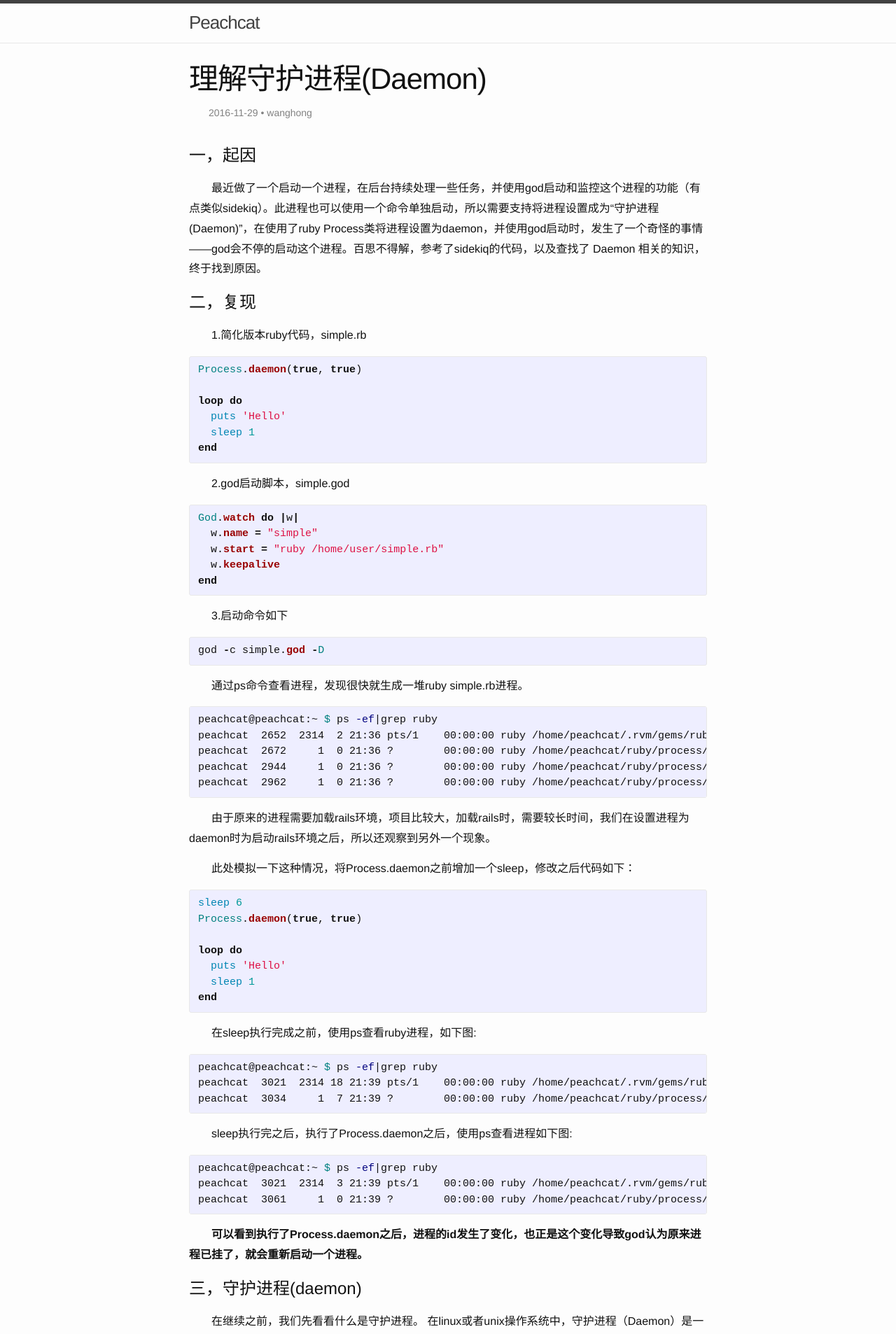
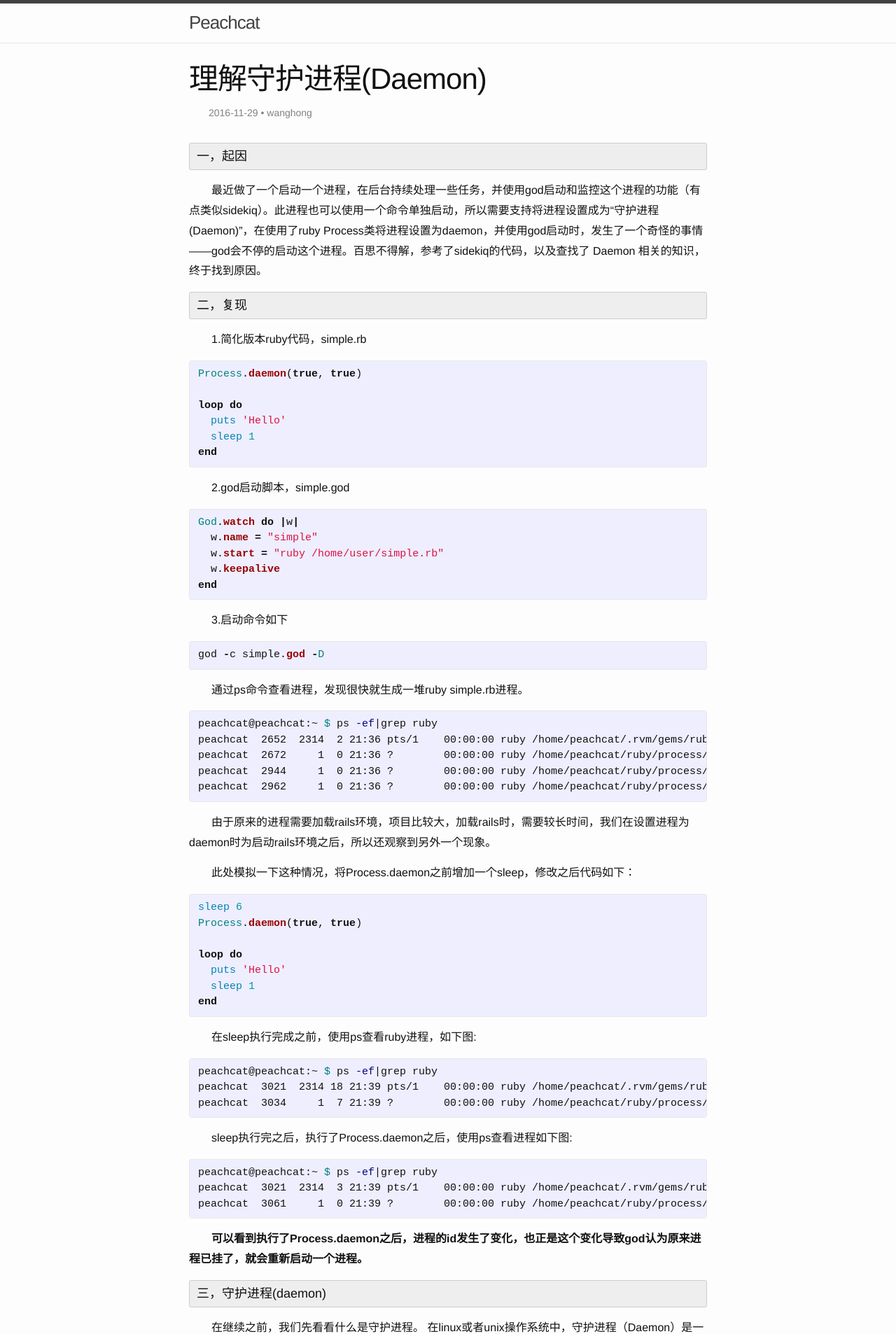
Before and after one commit to wanghong/wanghong.github.io, a Jekyll site: the page built from _posts/2016-11-29-process-daemon.md, in a window 1280 px wide. Shown: the top 1906 px of the page at 70% size. Built offline with Jekyll 4.4.1, drawn with Linux system fonts in a browser that asks for light colours.

Commit message:
modify h1 style

```diff
--- a/_sass/minima/_base.scss
+++ b/_sass/minima/_base.scss
@@ -244,3 +244,11 @@ td,
 th {
   padding: 0;
 }
+
+.post-content h1 {
+  background:#eeeeee;
+  border-radius:3px;
+  border:1px solid #cccccc;
+  font-size:18px;
+  padding:5px 10px;
+}
```
